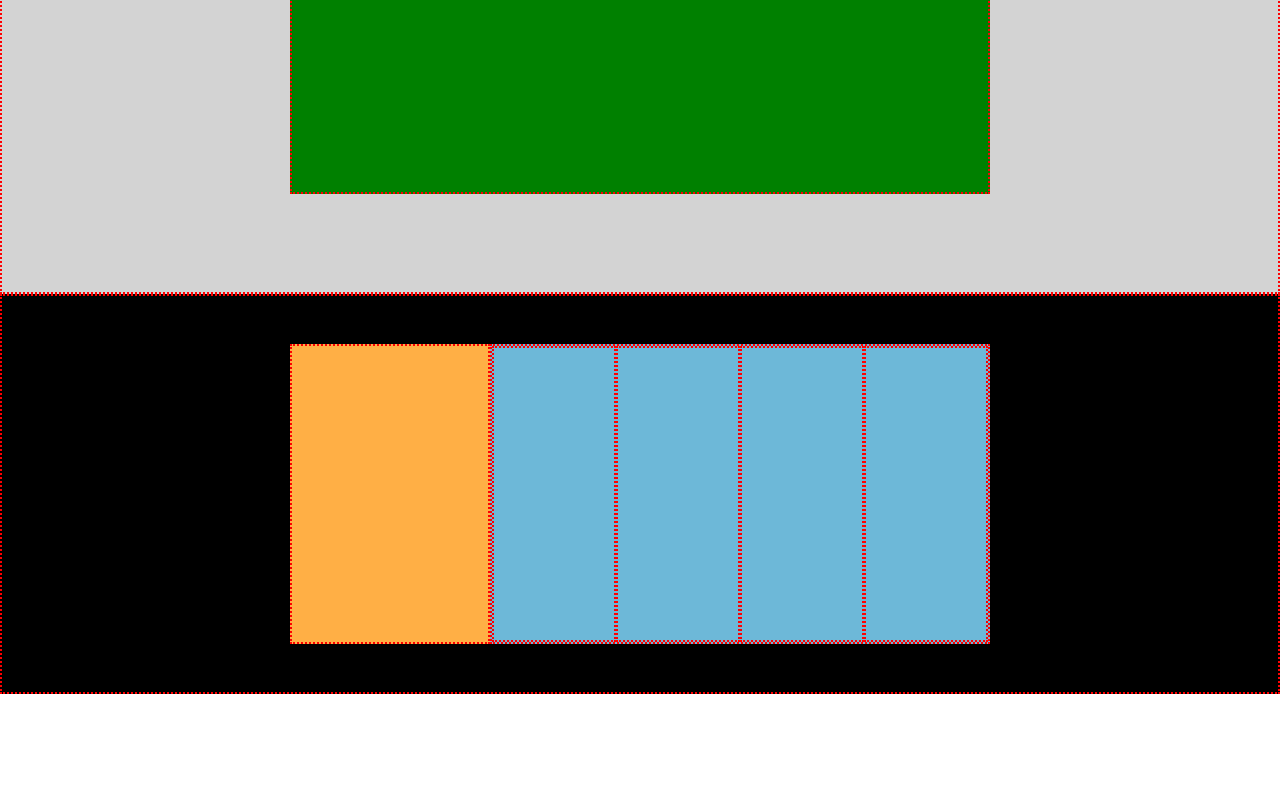
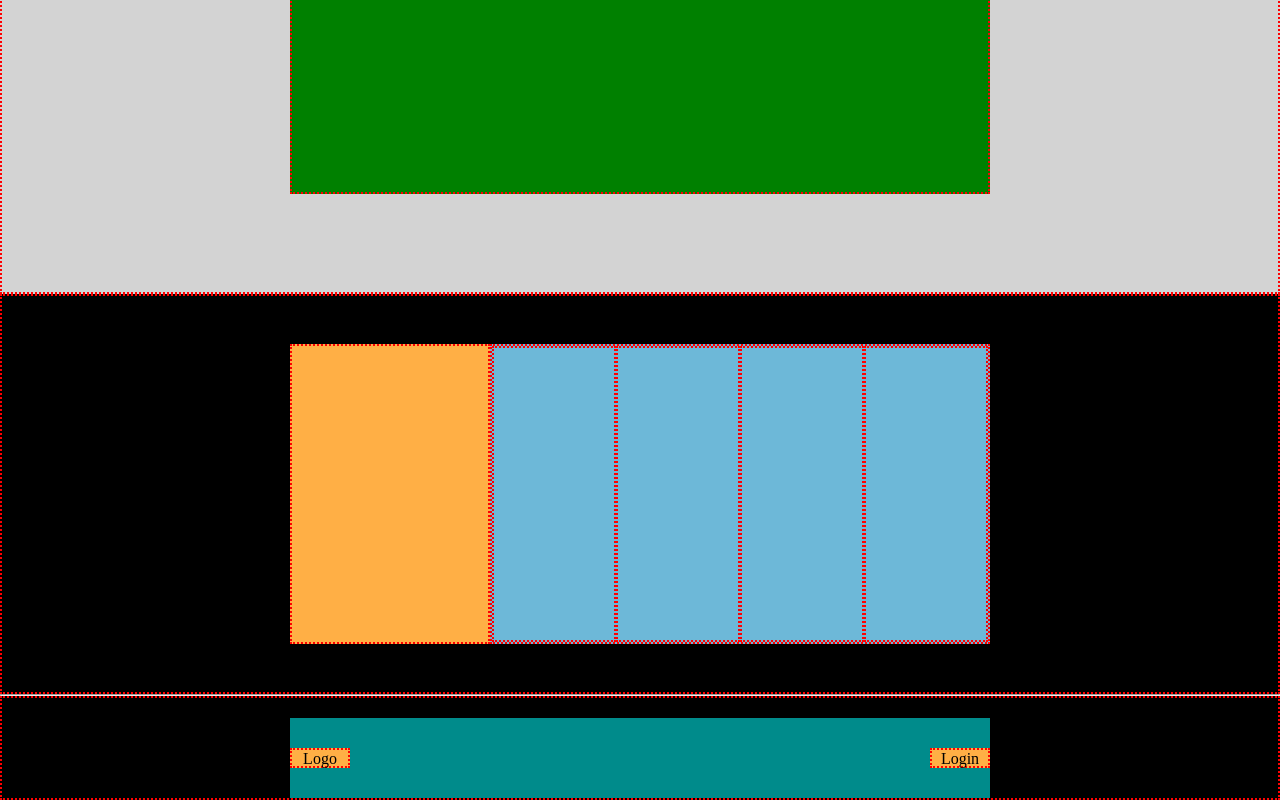
Before and after one commit to AlessioGuglielmino/htmlcss-struttura-discord, a plain HTML site: page index.html in a window 1280 px wide. Shown: the part 2186-2986 px from the top of the page. Before the commit the page ends 2880 px from the top, so only its background shows below. Drawn offline with Linux system fonts and the light colour scheme.

Commit message:
feat: add second footer section

```diff
--- a/index.html
+++ b/index.html
@@ -59,6 +59,15 @@
           <div class="col-4 debug"></div>
         </div>
       </section>
+      <hr />
+      <section
+        class="debug container-footer flex black justify-between justify-center"
+      >
+        <div class="footer cyan flex align-itemscenter justify-between">
+          <div class="logo-2 orange debug">Logo</div>
+          <nav class="bottone orange debug">Login</nav>
+        </div>
+      </section>
     </footer>
   </body>
 </html>
--- a/style.css
+++ b/style.css
@@ -11,9 +11,6 @@ header {
   justify-content: center;
 }
 
-.container-small {
-  min-width: 800px;
-}
 .flex {
   display: flex;
 }
@@ -55,10 +52,17 @@ header {
   min-height: 400px;
   justify-content: center;
 }
+.container-small {
+  min-width: 800px;
+}
 .container-big {
   min-width: 1180px;
   min-height: 800px;
   justify-content: center;
+}
+.container-footer {
+  min-height: 80px;
+  min-width: 1180px;
 }
 
 /* CLASSI BACKGROUND */
@@ -82,6 +86,9 @@ header {
 }
 .acqua {
   background-color: rgb(109, 184, 216);
+}
+.cyan {
+  background-color: darkcyan;
 }
 /* CLASSI BOX */
 .box-1 {
@@ -128,3 +135,21 @@ header {
   width: 25%;
   height: 100%;
 }
+
+.logo-2 {
+  width: 60px;
+  height: 20px;
+  text-align: center;
+}
+
+.bottone {
+  width: 60px;
+  height: 20px;
+  text-align: center;
+}
+
+.footer {
+  width: 700px;
+  min-height: 80px;
+  margin-top: 20px;
+}
```
